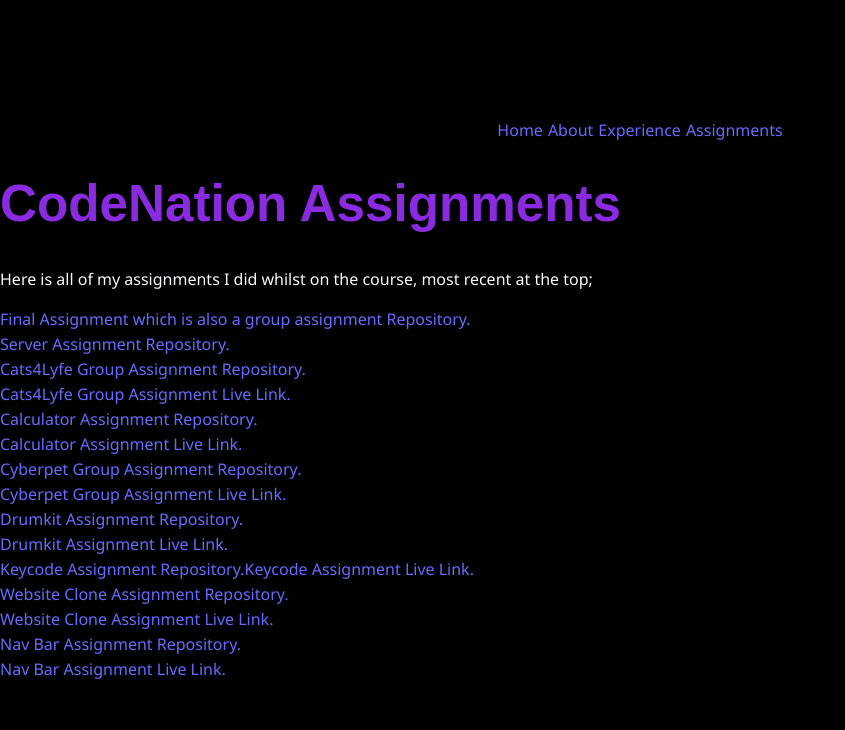
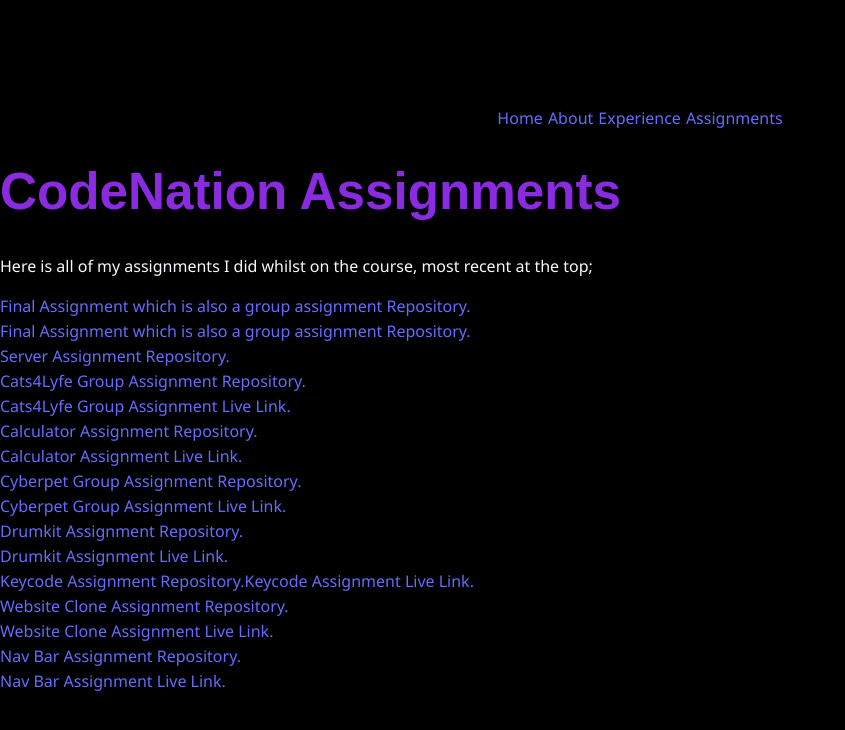
Before and after one commit to Kyle-Lawrenson/Portfolio-v2, a React (Vite) app: page /assignments in a window 1280 px wide. Shown: the top 730 px of the page, without its empty margins (0-845 px from the left). Built offline with nearby package versions, Linux system fonts and the light colour scheme.

Commit message:
Added my final assignment link

```diff
--- a/src/Pages/Assignments.jsx
+++ b/src/Pages/Assignments.jsx
@@ -11,6 +11,15 @@
         <a
           href="https://github.com/Kyle-Lawrenson/Final-project"
           target="_blank"
+        >
+          Final Assignment which is also a group assignment Repository.
+        </a>
+        </div>
+        <div></div>
+        <div>
+        <a
+          // href=""
+          // target="_blank"
         >
           Final Assignment which is also a group assignment Repository.
         </a>
```
